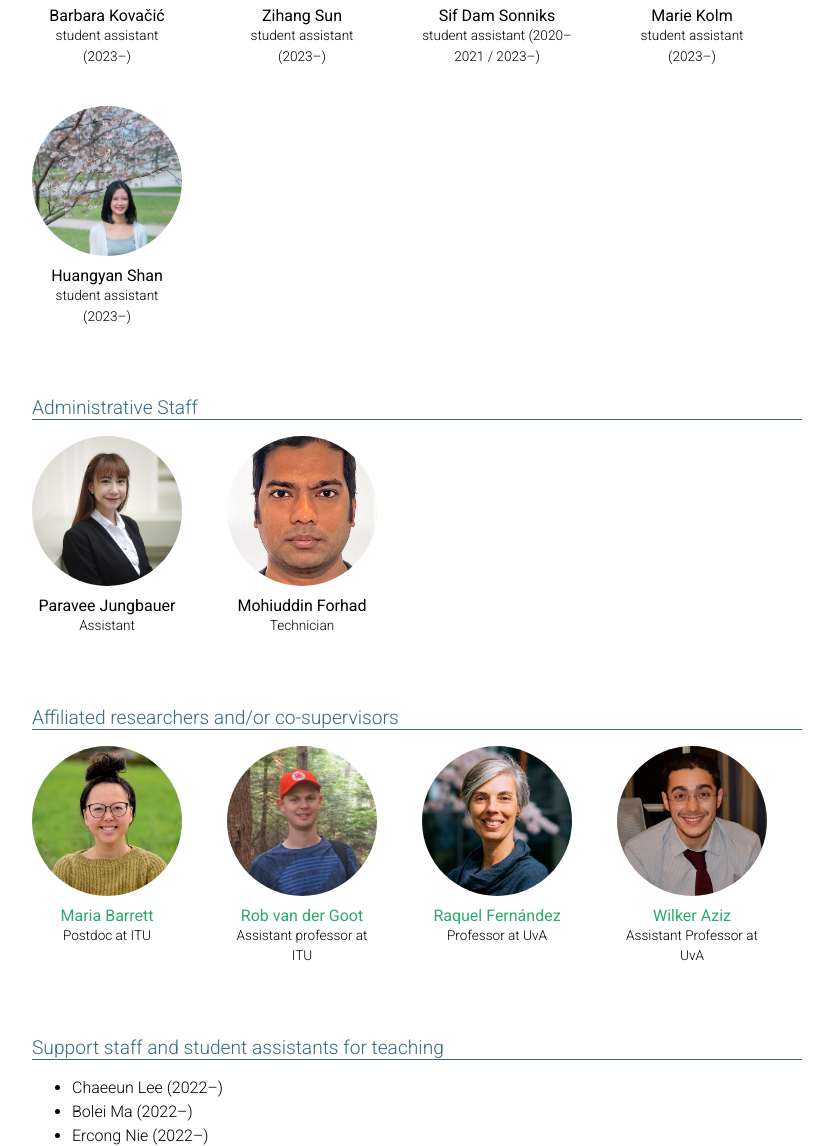
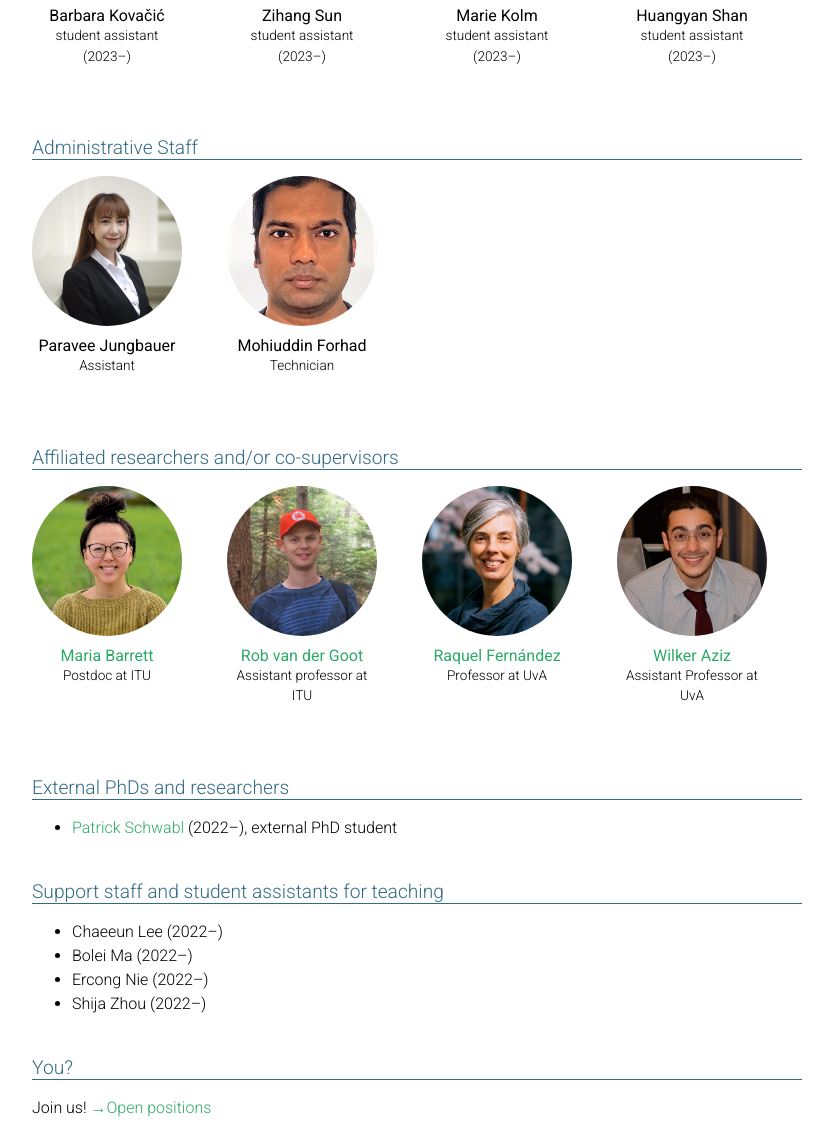
Before and after one commit to mainlp/mainlp.github.io, a Jekyll site: the page built from _pages/about.md, in a window 1280 px wide and 1400 px high, scrolled down 1498 px, cut to the strip 254-1400 px from the top of the window. Shown: the whole strip, without its empty margins (223-1056 px from the left). Built offline with Jekyll 4.4.1, drawn with Linux system fonts in a browser that asks for light colours; full-size pictures stand in for the smaller copies a plugin makes; comment, search, counter and statistics services are not loaded; a style sheet for code colours, icons or effects is not loaded.

Commit message:
Update about.md
Sif and Patrick

```diff
--- a/_pages/about.md
+++ b/_pages/about.md
@@ -75,9 +75,6 @@ support:
     - name: Zihang Sun
       description: student assistant (2023–)
       picture: zihang.png
-    - name: Sif Dam Sonniks
-      description: student assistant (2020–2021 / 2023–)
-      picture: mainlp-logo-150.png
     - name: Marie Kolm
       description: student assistant (2023–)
       picture: marie.jpeg
@@ -181,6 +178,11 @@ In broad terms, our aim is to make NLP models more robust, so that they can deal
     </div>
   {%- endfor -%}
 
+  <h2 class="category">External PhDs and researchers </h2>
+   <ul>
+     <li><a href="https://patschw.github.io/">Patrick Schwabl</a> (2022–), external PhD student</li>
+  </ul>
+
   <h2 class="category">Support staff and student assistants for teaching</h2>
    <ul>
     <li>Chaeeun Lee (2022–)</li>
@@ -188,6 +190,8 @@ In broad terms, our aim is to make NLP models more robust, so that they can deal
     <li>Ercong Nie (2022–)</li>
     <li>Shija Zhou (2022–)</li>
   </ul>
+
+
 
  <!-- <h2 class="category">Prior MaiNLP lab members</h2>
   <ul>
```
